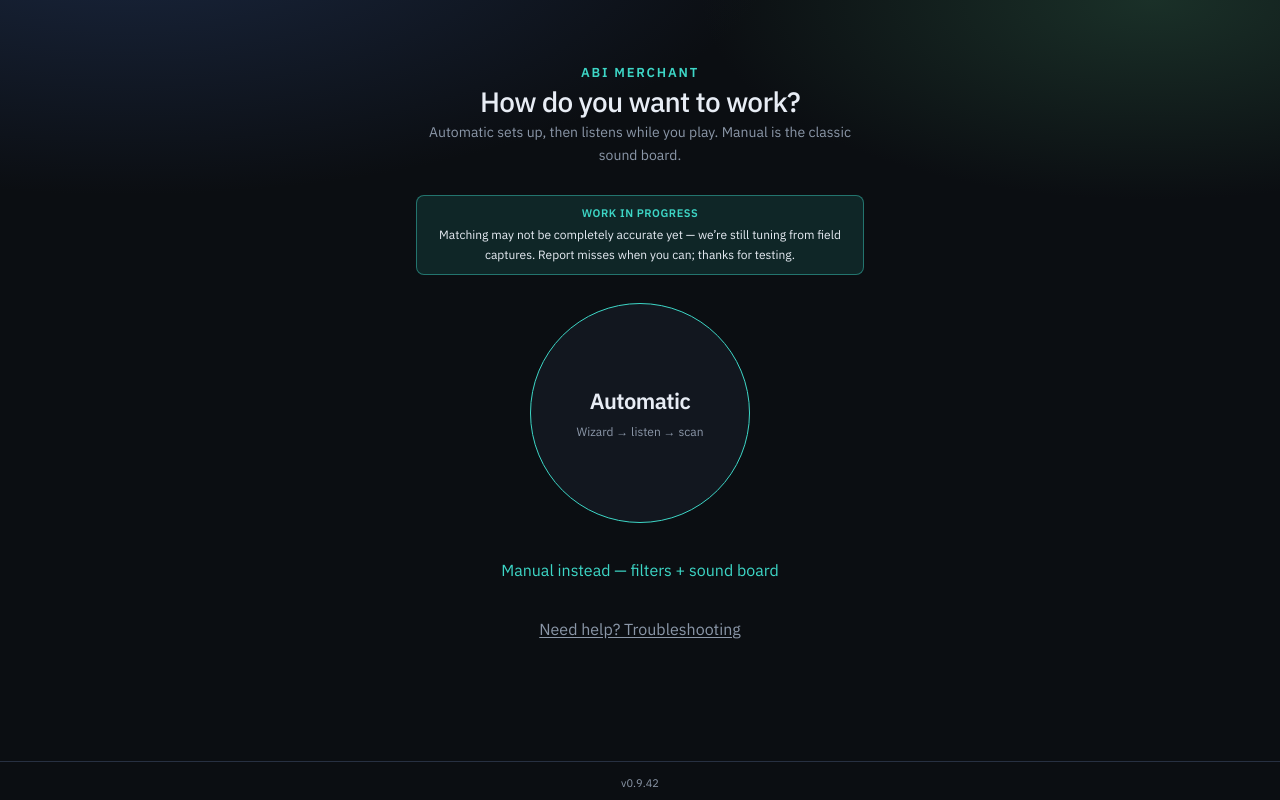
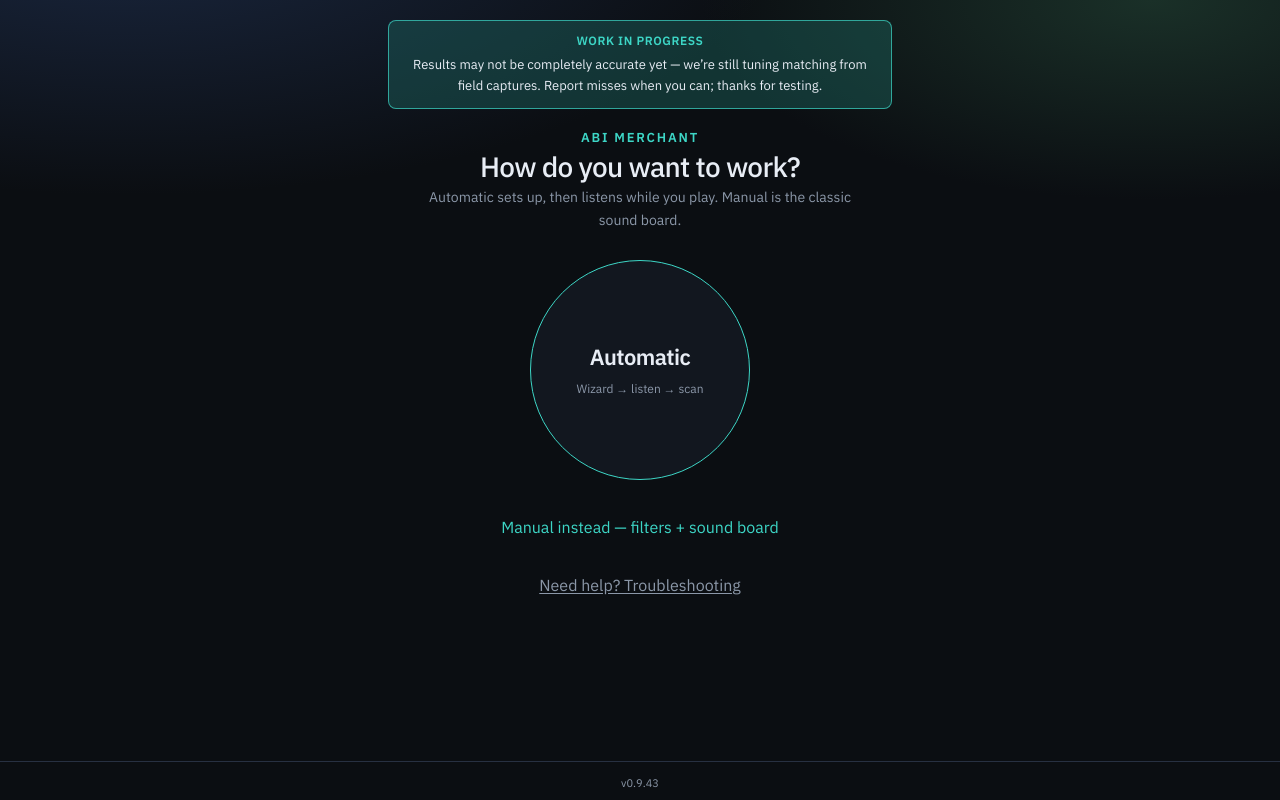
Before and after one commit to DNAnge1/ABI-Merchant, a React (Vite) app: page / in a window 1280 px wide. Built offline with nearby package versions, Linux system fonts and the light colour scheme.

Commit message:
Strengthen entry WIP accuracy notice (v0.9.43)
Pin a clearer results-accuracy disclaimer at the top of the main Entry
screen so it stays visible above the fold without crowding Auto/Manual.

Co-authored-by: breiche7 <breiche7@bruinmail.slcc.edu>

```diff
--- a/package.json
+++ b/package.json
@@ -1,7 +1,7 @@
 {
   "name": "abi-merchant",
   "private": true,
-  "version": "0.9.42",
+  "version": "0.9.43",
   "type": "module",
   "scripts": {
     "dev": "vite",
--- a/src/components/EntryScreen.tsx
+++ b/src/components/EntryScreen.tsx
@@ -6,7 +6,13 @@ export function EntryScreen(props: {
   onTrouble: () => void;
 }) {
   return (
-    <div className="flex-1 flex flex-col items-center justify-center px-4 py-12">
+    <div className="flex-1 flex flex-col min-h-0">
+      {/* Top-pinned so the disclaimer stays above the fold without crowding Auto/Manual */}
+      <div className="w-full max-w-lg mx-auto shrink-0 px-1 pt-1 pb-3">
+        <WipAccuracyBanner prominent />
+      </div>
+
+      <div className="flex-1 flex flex-col items-center justify-center px-4 pb-10 pt-2">
         <div className="w-full max-w-md flex flex-col items-center gap-7 text-center">
           <div className="space-y-2">
             <p className="m-0 text-[13px] font-semibold uppercase tracking-[0.14em] text-[var(--accent)]">
@@ -19,8 +25,6 @@ export function EntryScreen(props: {
               Automatic sets up, then listens while you play. Manual is the classic sound board.
             </p>
           </div>
-
-        <WipAccuracyBanner />
 
           <button
             type="button"
@@ -52,5 +56,6 @@ export function EntryScreen(props: {
           </button>
         </div>
       </div>
+    </div>
   );
 }
--- a/src/components/WipAccuracyBanner.tsx
+++ b/src/components/WipAccuracyBanner.tsx
@@ -1,19 +1,35 @@
 /**
- * Standing work-in-progress notice — prominent teal/dark, not alarming.
+ * Standing work-in-progress notice — teal/dark, honest, not alarming.
  * Shown on main surfaces so field testers know matches may still drift.
  */
-export function WipAccuracyBanner() {
+export function WipAccuracyBanner(props: { prominent?: boolean }) {
+  const prominent = props.prominent === true;
   return (
     <div
       role="status"
-      className="rounded-lg border border-[var(--accent)]/45 bg-[var(--accent-dim)]/25 px-3 py-2.5 text-center"
+      className={[
+        'rounded-lg border text-center',
+        prominent
+          ? 'border-[var(--accent)]/70 bg-[var(--accent-dim)]/40 px-4 py-3'
+          : 'border-[var(--accent)]/45 bg-[var(--accent-dim)]/25 px-3 py-2.5',
+      ].join(' ')}
     >
-      <p className="m-0 text-[11px] font-semibold uppercase tracking-wider text-[var(--accent)]">
+      <p
+        className={[
+          'm-0 font-semibold uppercase tracking-wider text-[var(--accent)]',
+          prominent ? 'text-[12px]' : 'text-[11px]',
+        ].join(' ')}
+      >
         Work in progress
       </p>
-      <p className="m-0 mt-1 text-[12px] leading-relaxed text-[var(--text)]">
-        Matching may not be completely accurate yet — we’re still tuning from field captures.
-        Report misses when you can; thanks for testing.
+      <p
+        className={[
+          'm-0 mt-1 leading-relaxed text-[var(--text)]',
+          prominent ? 'text-[13px]' : 'text-[12px]',
+        ].join(' ')}
+      >
+        Results may not be completely accurate yet — we’re still tuning matching from field
+        captures. Report misses when you can; thanks for testing.
       </p>
     </div>
   );
```
Also changed, not shown: 1 other file (tests, documents, lock files or other folders). Lines whose indentation alone changed are shown as unchanged.
